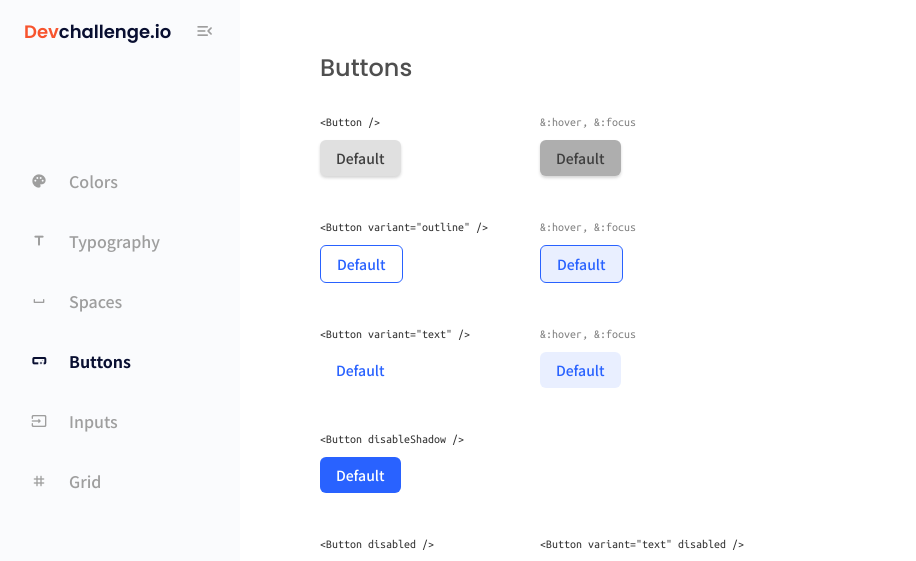
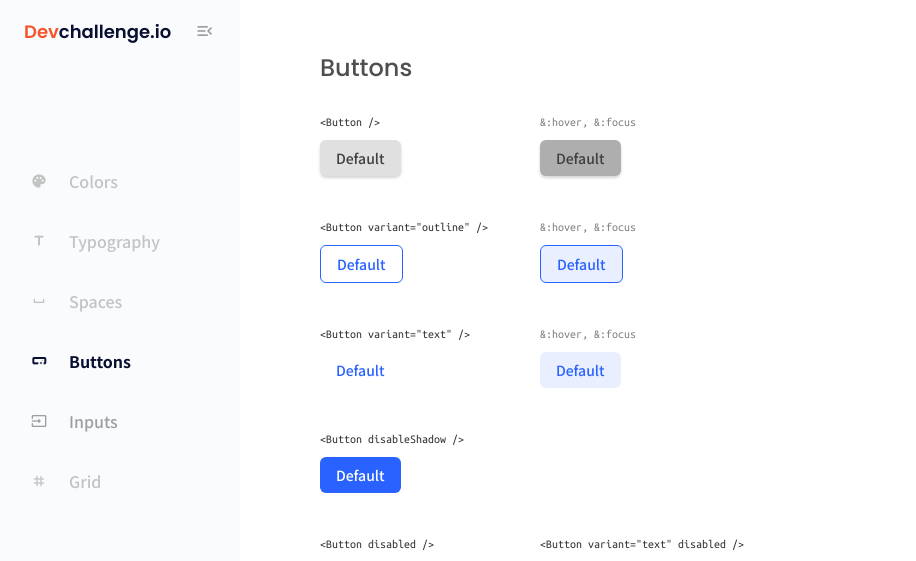
Before and after one commit to colaboy99/button-components, a Vue app: page / in a window 1280 px wide. Shown: the top 561 px of the page, without its empty margins (0-916 px from the left). Built offline with nearby package versions, Linux system fonts and the light colour scheme.

Commit message:
Disable nav items

```diff
--- a/src/components/HelloWorld.vue
+++ /dev/null
@@ -1,58 +0,0 @@
-<template>
-  <div class="hello">
-    <h1>{{ msg }}</h1>
-    <p>
-      For a guide and recipes on how to configure / customize this project,<br>
-      check out the
-      <a href="https://cli.vuejs.org" target="_blank" rel="noopener">vue-cli documentation</a>.
-    </p>
-    <h3>Installed CLI Plugins</h3>
-    <ul>
-      <li><a href="https://github.com/vuejs/vue-cli/tree/dev/packages/%40vue/cli-plugin-babel" target="_blank" rel="noopener">babel</a></li>
-      <li><a href="https://github.com/vuejs/vue-cli/tree/dev/packages/%40vue/cli-plugin-eslint" target="_blank" rel="noopener">eslint</a></li>
-    </ul>
-    <h3>Essential Links</h3>
-    <ul>
-      <li><a href="https://vuejs.org" target="_blank" rel="noopener">Core Docs</a></li>
-      <li><a href="https://forum.vuejs.org" target="_blank" rel="noopener">Forum</a></li>
-      <li><a href="https://chat.vuejs.org" target="_blank" rel="noopener">Community Chat</a></li>
-      <li><a href="https://twitter.com/vuejs" target="_blank" rel="noopener">Twitter</a></li>
-      <li><a href="https://news.vuejs.org" target="_blank" rel="noopener">News</a></li>
-    </ul>
-    <h3>Ecosystem</h3>
-    <ul>
-      <li><a href="https://router.vuejs.org" target="_blank" rel="noopener">vue-router</a></li>
-      <li><a href="https://vuex.vuejs.org" target="_blank" rel="noopener">vuex</a></li>
-      <li><a href="https://github.com/vuejs/vue-devtools#vue-devtools" target="_blank" rel="noopener">vue-devtools</a></li>
-      <li><a href="https://vue-loader.vuejs.org" target="_blank" rel="noopener">vue-loader</a></li>
-      <li><a href="https://github.com/vuejs/awesome-vue" target="_blank" rel="noopener">awesome-vue</a></li>
-    </ul>
-  </div>
-</template>
-
-<script>
-export default {
-  name: 'HelloWorld',
-  props: {
-    msg: String
-  }
-}
-</script>
-
-<!-- Add "scoped" attribute to limit CSS to this component only -->
-<style scoped>
-h3 {
-  margin: 40px 0 0;
-}
-ul {
-  list-style-type: none;
-  padding: 0;
-}
-li {
-  display: inline-block;
-  margin: 0 10px;
-}
-a {
-  color: #42b983;
-}
-</style>
--- a/src/components/MenuBar.vue
+++ b/src/components/MenuBar.vue
@@ -10,7 +10,10 @@
     </div>
     <ul class="nav_list">
       <li
-        :class="{ active: ActiveComp === list['name'] }"
+        :class="{
+          active: ActiveComp === list['name'],
+          disabled: list['name'] != 'Buttons' && list['name'] != 'Inputs',
+        }"
         v-for="(list, index) in lists"
         :key="index"
         @click="listToggleActive(list['name'])"
@@ -43,7 +46,7 @@ export default {
     };
   },
   mounted() {
-    if(window.innerWidth>768) {
+    if (window.innerWidth > 768) {
       this.isActive = !this.isActive;
     }
   },
@@ -53,7 +56,8 @@ export default {
     },
 
     listToggleActive: function (option) {
-      this.$store.commit("ChangeComp", option);
+      if (option == "Buttons" || option == "Inputs")
+        this.$store.commit("ChangeComp", option);
     },
   },
   computed: mapState(["ActiveComp"]),
@@ -204,7 +208,7 @@ export default {
         a {
           .links_name {
             opacity: 1;
-            pointer-events: auto;
+            //pointer-events: auto;
           }
         }
         .tooltip {
@@ -213,5 +217,10 @@ export default {
       }
     }
   }
+
+  .disabled {
+    pointer-events: none;
+    opacity: 0.6;
+  }
 }
 </style>
```
